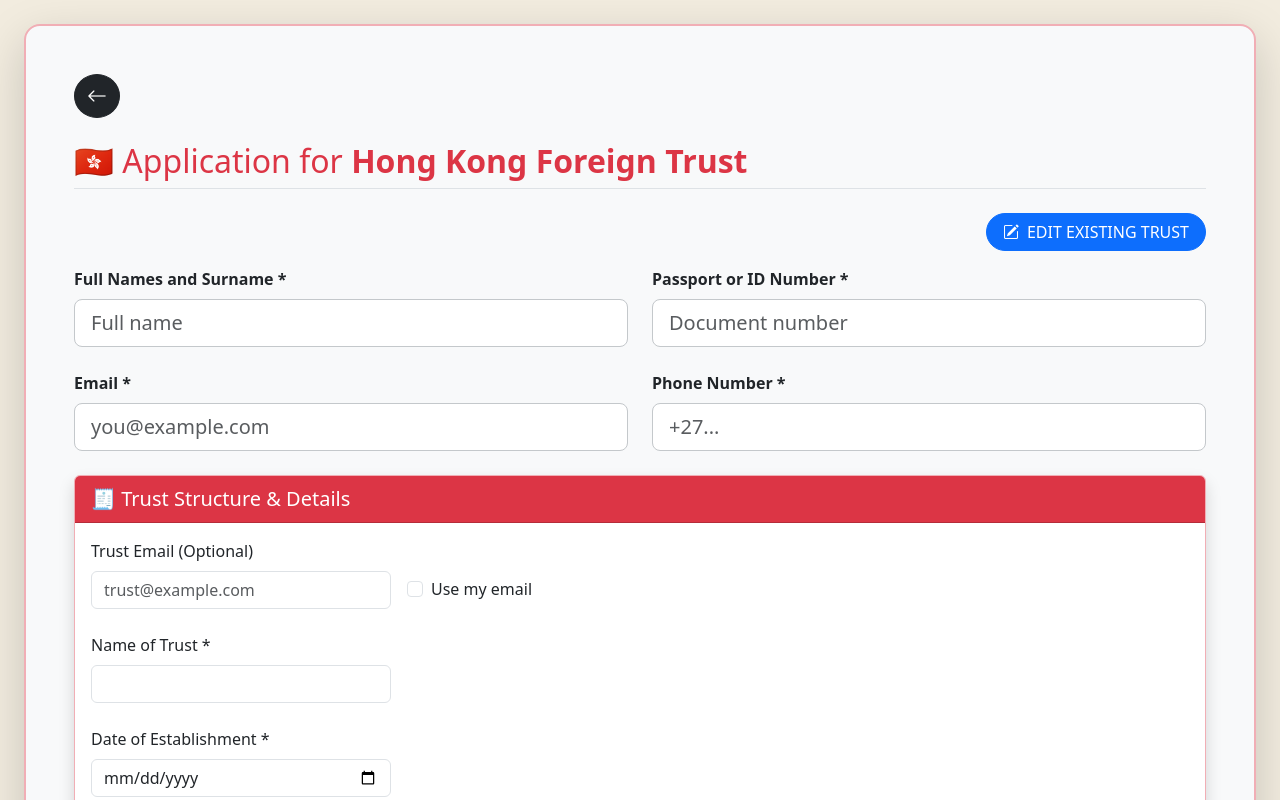
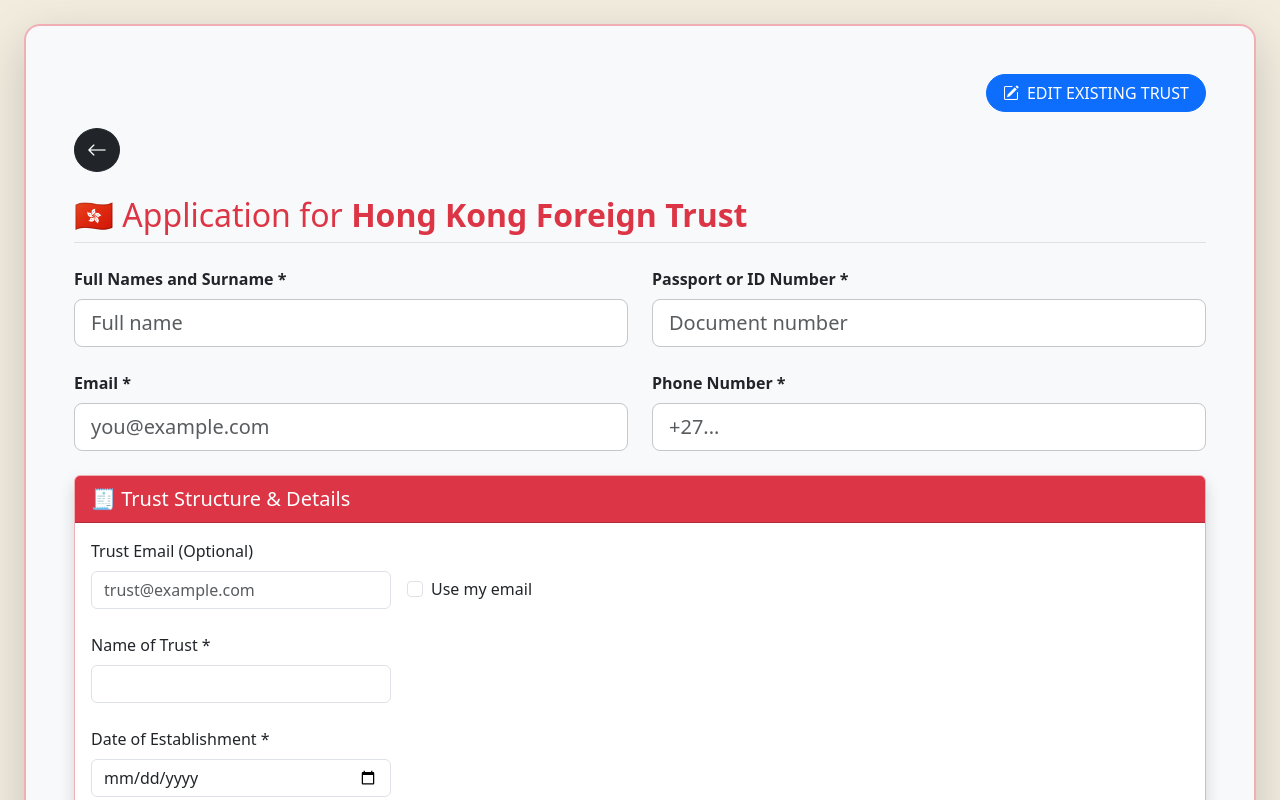
Before and after one commit to WhitelightningDev/hongkongtrust, an Angular app: page /homepage in a window 1280 px wide. Shown: the top 800 px of the page. Built offline with nearby package versions, Linux system fonts and the light colour scheme.

Commit message:
`Added edit existing trust button to homepage and removed duplicate code`

```diff
--- a/src/app/pages/homepage/homepage.html
+++ b/src/app/pages/homepage/homepage.html
@@ -10,6 +10,13 @@
 
 <form [formGroup]="trustForm" (ngSubmit)="onSubmit()" enctype="multipart/form-data"
   class="p-4 p-md-5 m-3 m-md-4 shadow-lg rounded-4 bg-light border border-2 border-danger-subtle">
+  <!-- Edit Existing Trust action -->
+  <div class="d-flex justify-content-end mb-3">
+    <button type="button" class="btn btn-primary rounded-pill d-flex align-items-center gap-2 px-3" (click)="openEditModal()">
+      <i class="bi bi-pencil-square"></i>
+      EDIT EXISTING TRUST
+    </button>
+  </div>
   <!-- Back Button -->
   <div class="mb-4">
     <button type="button" class="btn btn-dark rounded-circle" (click)="goBackToHome()">
@@ -19,13 +26,7 @@
   <h2 class="mb-4 text-danger border-bottom pb-2 text-center text-md-start">
     🇭🇰 Application for <span class="fw-bold">Hong Kong Foreign Trust</span>
   </h2>
-  <!-- Edit Existing Trust action -->
-  <div class="d-flex justify-content-end mb-3">
-    <button type="button" class="btn btn-primary rounded-pill d-flex align-items-center gap-2 px-3" (click)="openEditModal()">
-      <i class="bi bi-pencil-square"></i>
-      EDIT EXISTING TRUST
-    </button>
-  </div>
+
 
   <!-- Edit mode banner -->
   <div *ngIf="isEditMode" class="alert alert-info d-flex align-items-center gap-3 rounded-4 shadow-sm">
```
